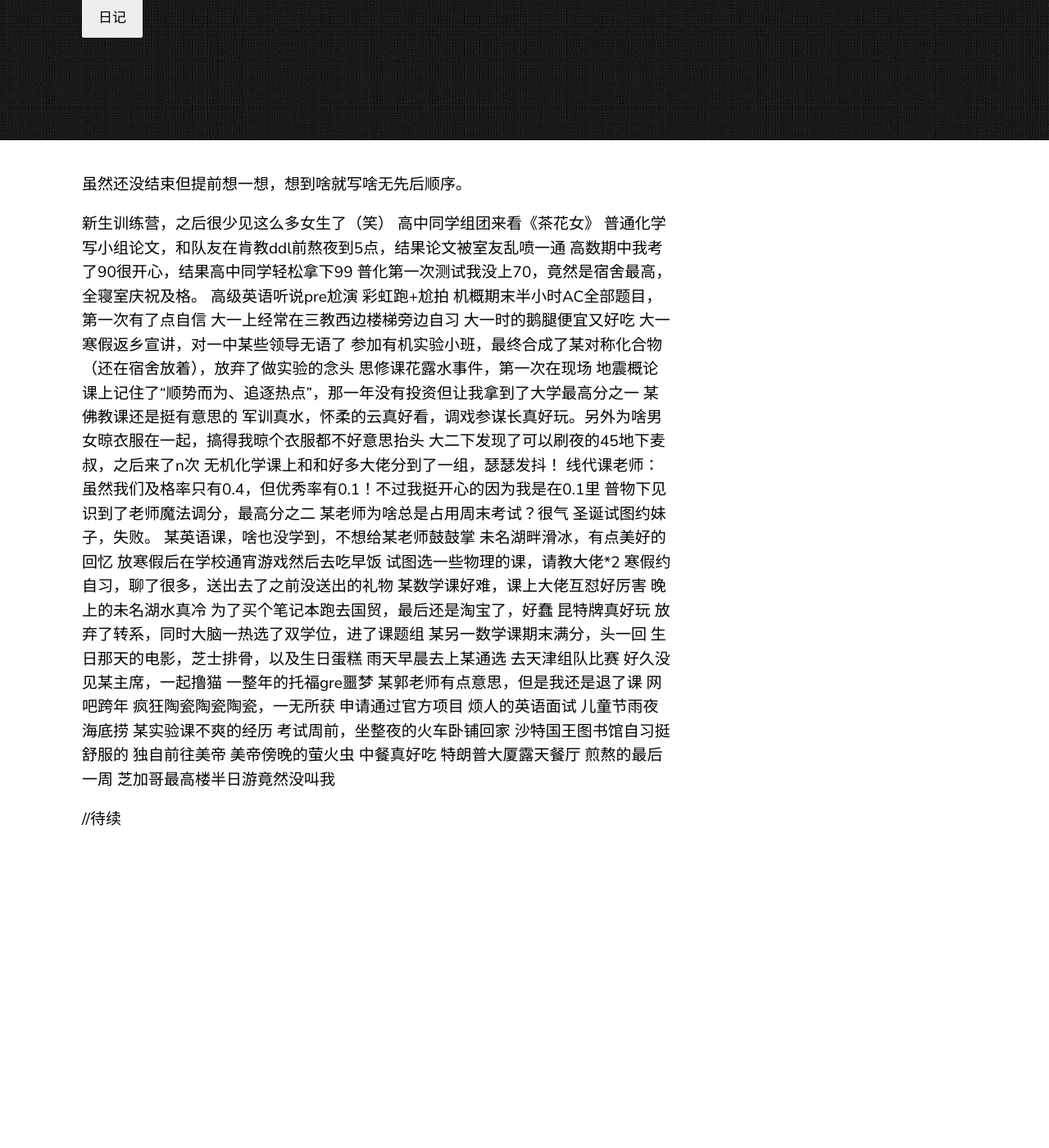
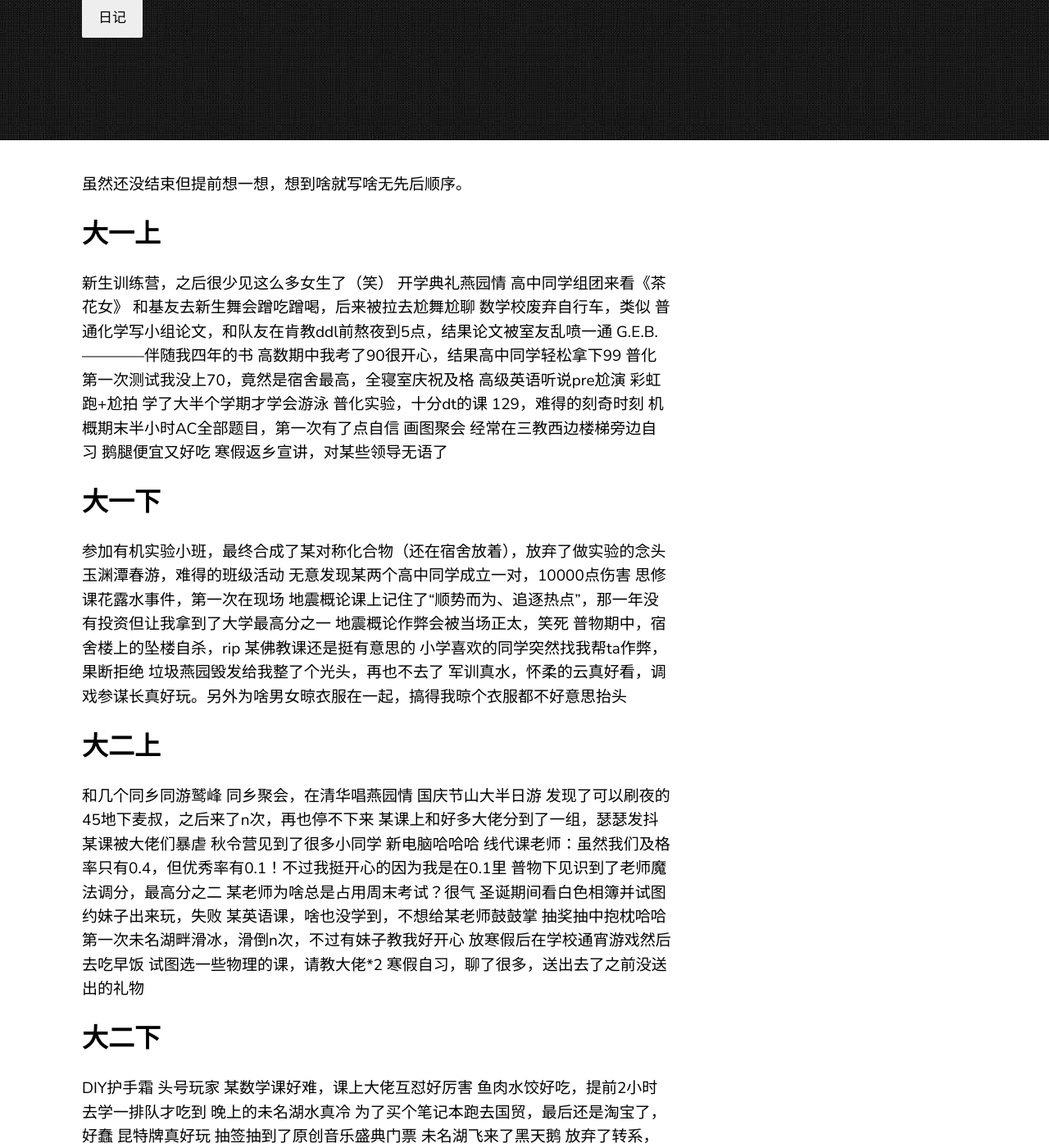
Before and after one commit to WolframCong/wolframcong.github.io, a Jekyll site: the page built from _posts/2020-05-03-20200503.md, in a window 1280 px wide and 1400 px high, scrolled down 300 px. Shown: the whole window at 82% size. Built offline with Jekyll 4.4.1, drawn with Linux system fonts in a browser that asks for light colours; comment, search, counter and statistics services are not loaded; before the commit the page ends 1340 px from its top, so only the background shows below that; some of the changed text lies outside the part shown.

Commit message:
Graduation

```diff
--- a/_posts/2020-05-03-20200503.md
+++ b/_posts/2020-05-03-20200503.md
@@ -8,50 +8,106 @@ categories: 日记
 
 虽然还没结束但提前想一想，想到啥就写啥无先后顺序。
 
+## 大一上
+
 新生训练营，之后很少见这么多女生了（笑）
+开学典礼燕园情
 高中同学组团来看《茶花女》
+和基友去新生舞会蹭吃蹭喝，后来被拉去尬舞尬聊
+数学校废弃自行车，类似
 普通化学写小组论文，和队友在肯教ddl前熬夜到5点，结果论文被室友乱喷一通
+G.E.B.————伴随我四年的书
 高数期中我考了90很开心，结果高中同学轻松拿下99
-普化第一次测试我没上70，竟然是宿舍最高，全寝室庆祝及格。
+普化第一次测试我没上70，竟然是宿舍最高，全寝室庆祝及格
 高级英语听说pre尬演
 彩虹跑+尬拍
+学了大半个学期才学会游泳
+普化实验，十分dt的课
+129，难得的刻奇时刻
 机概期末半小时AC全部题目，第一次有了点自信
-大一上经常在三教西边楼梯旁边自习
-大一时的鹅腿便宜又好吃
-大一寒假返乡宣讲，对一中某些领导无语了
+画图聚会
+经常在三教西边楼梯旁边自习
+鹅腿便宜又好吃
+寒假返乡宣讲，对某些领导无语了
+
+## 大一下
+
 参加有机实验小班，最终合成了某对称化合物（还在宿舍放着），放弃了做实验的念头
+玉渊潭春游，难得的班级活动
+无意发现某两个高中同学成立一对，10000点伤害
 思修课花露水事件，第一次在现场
 地震概论课上记住了“顺势而为、追逐热点”，那一年没有投资但让我拿到了大学最高分之一
+地震概论作弊会被当场正太，笑死
+普物期中，宿舍楼上的坠楼自杀，rip
 某佛教课还是挺有意思的
+小学喜欢的同学突然找我帮ta作弊，果断拒绝
+垃圾燕园毁发给我整了个光头，再也不去了
 军训真水，怀柔的云真好看，调戏参谋长真好玩。另外为啥男女晾衣服在一起，搞得我晾个衣服都不好意思抬头
-大二下发现了可以刷夜的45地下麦叔，之后来了n次
-无机化学课上和和好多大佬分到了一组，瑟瑟发抖！
+
+## 大二上
+
+和几个同乡同游鹫峰
+同乡聚会，在清华唱燕园情
+国庆节山大半日游
+发现了可以刷夜的45地下麦叔，之后来了n次，再也停不下来
+某课上和好多大佬分到了一组，瑟瑟发抖
+某课被大佬们暴虐
+秋令营见到了很多小同学
+新电脑哈哈哈
 线代课老师：虽然我们及格率只有0.4，但优秀率有0.1！不过我挺开心的因为我是在0.1里
 普物下见识到了老师魔法调分，最高分之二
 某老师为啥总是占用周末考试？很气
-圣诞试图约妹子，失败。
+圣诞期间看白色相簿并试图约妹子出来玩，失败
 某英语课，啥也没学到，不想给某老师鼓鼓掌
-未名湖畔滑冰，有点美好的回忆
+抽奖抽中抱枕哈哈
+第一次未名湖畔滑冰，滑倒n次，不过有妹子教我好开心
 放寒假后在学校通宵游戏然后去吃早饭
 试图选一些物理的课，请教大佬*2
-寒假约自习，聊了很多，送出去了之前没送出的礼物
+寒假自习，聊了很多，送出去了之前没送出的礼物
+
+## 大二下
+
+DIY护手霜
+头号玩家
 某数学课好难，课上大佬互怼好厉害
+鱼肉水饺好吃，提前2小时去学一排队才吃到
 晚上的未名湖水真冷
 为了买个笔记本跑去国贸，最后还是淘宝了，好蠢
 昆特牌真好玩
+抽签抽到了原创音乐盛典门票
+未名湖飞来了黑天鹅
 放弃了转系，同时大脑一热选了双学位，进了课题组
 某另一数学课期末满分，头一回
+无比痛苦的物化期末，啥也不会
+毕业典礼志愿者（多么明智的选择）
 生日那天的电影，芝士排骨，以及生日蛋糕
 雨天早晨去上某通选
 去天津组队比赛
+
+## 大三上
+
 好久没见某主席，一起撸猫
 一整年的托福gre噩梦
+🐎会与🦌会的故事
 某郭老师有点意思，但是我还是退了课
+gresub，大佬们提前一个多小时交卷瑟瑟发抖
+静园流星雨，未名湖上散步，险些坠湖
+n次羊蝎子火锅与早餐自助
 网吧跨年
+听到了某老师的故事，感慨万千。真是新时代的独立女性，当然她的三轮车也令人震撼
 疯狂陶瓷陶瓷陶瓷，一无所获
+
+## 大三下
+
 申请通过官方项目
+四月飞雪
 烦人的英语面试
+快乐网球
+上山挖矿，找到了一些化石
+第一次组会，瑟瑟发抖
+见到了高中同学，变化好大，震惊
 儿童节雨夜海底捞
+dt签证
 某实验课不爽的经历
 考试周前，坐整夜的火车卧铺回家
 沙特国王图书馆自习挺舒服的
@@ -62,4 +118,20 @@ categories: 日记
 煎熬的最后一周
 芝加哥最高楼半日游竟然没叫我
 
-//待续
+## 大四上
+
+北师托福，随后约饭
+文艺复兴蛋蛋堂
+考完gre见了见小学弟
+痛苦的申请季，自己搞完各种文书，ddl前熬夜提交网申，随后约饭
+保底校offer没了
+燕园观雪
+最后一次通宵做ppt
+朝阳公园半日游，大概最后一次了
+bbs新年愿望“有学上”
+offer到手，基本完成了三个flag
+
+## 大四下
+
+突如其来的疫情，终结了我的幻想。
+线上答辩，线上毕业
```
